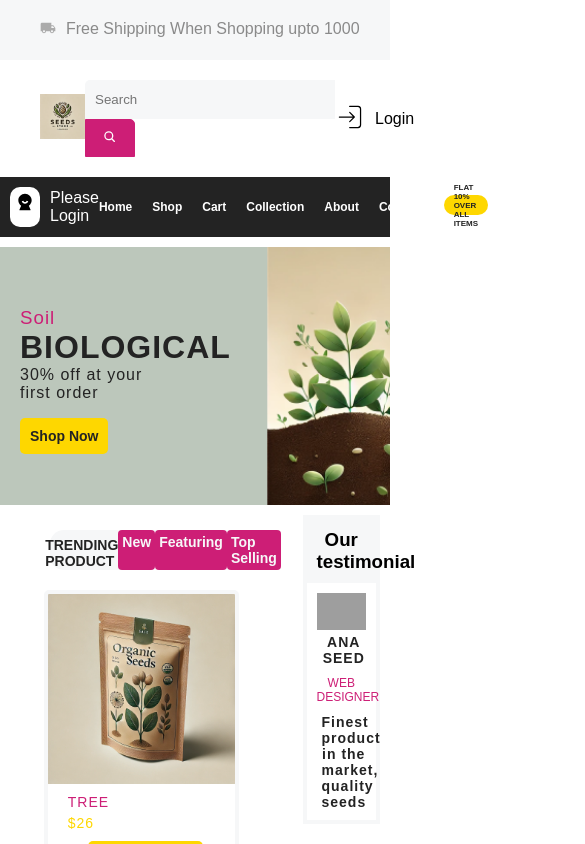
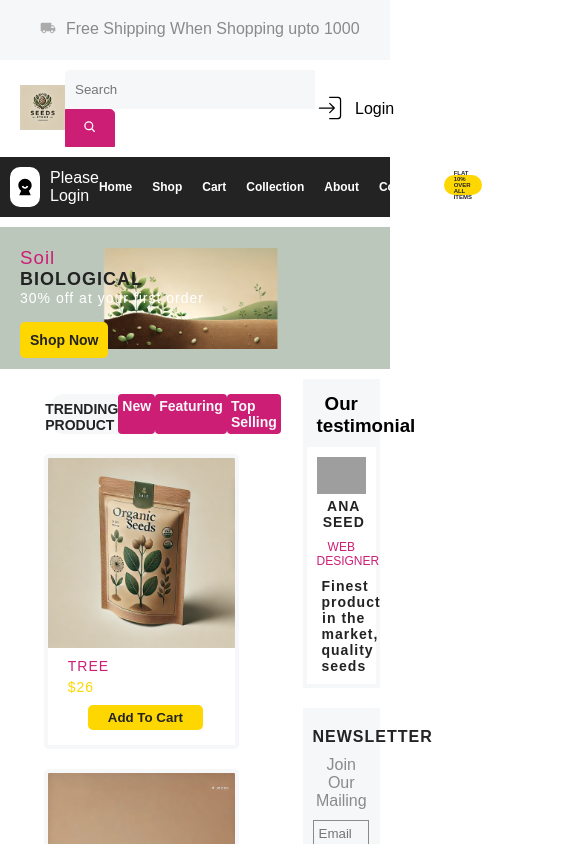
Before and after one commit to joaoaugusto-jesus/ecommerce-seeds-store-, a React (Create React App) app: page / in a window 390 px wide. Shown: the top 844 px of the page, 585 px wide, since content can reach past the window. Built offline with nearby package versions, Linux system fonts and the light colour scheme; grey boxes are pictures that could not be loaded.

Commit message:
wip adding media queries to topBanner and other elements

```diff
--- a/src/comp/home.css
+++ b/src/comp/home.css
@@ -1,7 +1,7 @@
 *
 {
-    margin: 30px;
-    padding: 6px;
+    margin: 0px;
+    padding: 0px;
     font-family: sans-serif;
     box-sizing: border-box;
 }
@@ -14,21 +14,25 @@
 
 .home .topBanner
 {
+
+    display: flex;
+    flex-wrap: wrap;
     max-width: 100%;
-
     margin-top: 10px;
     background-image: url('../images/Novo Projeto.webp');
+    background-size: cover;
     background-repeat:no-repeat;
     background-color: #bcc7bb;
-    background-size: cover;
+    background-position: end;
     padding: 60px 20px;
+    box-sizing: border-box;
 }
 
 .home .topBanner .contant
 {
-    width: 40%;
-    height: auto;
-    position: relative;
+
+    width: 100%;
+
 
 
 }
@@ -502,7 +506,7 @@
 .home .banners .container .rightBox img
 {
     max-width: 98%;
-    object-fit: cover;
+    object-fit: contain;
     padding: 5px;
 
     height: auto;
@@ -518,22 +522,24 @@
 .home .producType .container
 {
     display: flex;
+    flex-wrap: wrap;
     width: 100%;
     justify-content: space-between;
+    gap: 10px;
 }
 
 .home .producType .container .box
 {
-    width: 360px;
+    flex: 1 1 calc(33.333% - 20px); /* Three items per row, adjust spacing */
     height: auto;
     border: 3px solid #f6f7f8;
-    padding: 10px 10px;
-
+    padding: 10px;
+    box-sizing: border-box; /* Ensure padding is included in width */
 }
 
 .home .producType .container .box .header
 {
-   width: 95%;
+   width: 100%;
    height: 50px;
    background: #f6f6f6;
    padding: 10px 10px;
@@ -626,3 +632,23 @@
 
 
 }
+
+@media (max-width: 650px) {
+    .home .topBanner {
+
+        padding: 20px;
+        background-size: contain;
+        background-position: right;
+
+
+    }
+    .home .topBanner .contant h2
+    {
+        font-size: 18px;
+    }
+    .home .topBanner .contant p
+    {
+        font-size: 14px;
+        color: #fff;
+    }
+}
--- a/src/comp/nav.css
+++ b/src/comp/nav.css
@@ -46,7 +46,7 @@
     height: 45px;
     width: auto;
     cursor: pointer;
-    object-fit: cover;
+    object-fit: contain;
 }
 
 .header .midHeader .searchBox input
@@ -144,6 +144,9 @@
     padding: 10px 10px;
     background: #fff;
     border-radius: 10px;
+    display: flex;
+    justify-content: center;
+    align-items: center;
 }
 
 .header .lastHeader .userProfile .icon svg
@@ -294,3 +297,16 @@
         font-size: 8px;
     }
 }
+
+@media (max-width: 550px) {
+
+    .header .midHeader
+    {
+        padding: 10px 20px;
+        font-size: 10px;
+    }
+    .header .lastHeader .offer p
+    {
+        font-size: 6px;
+    }
+}
```
